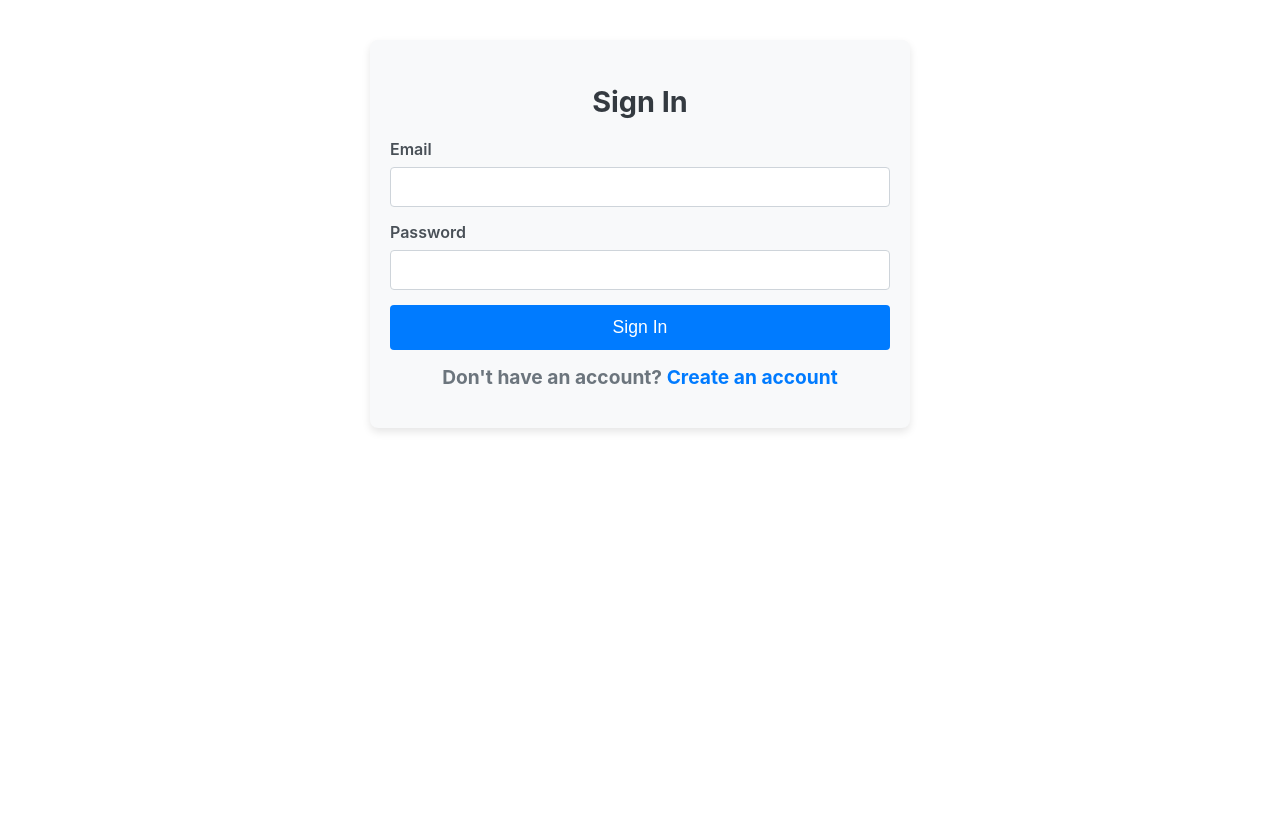
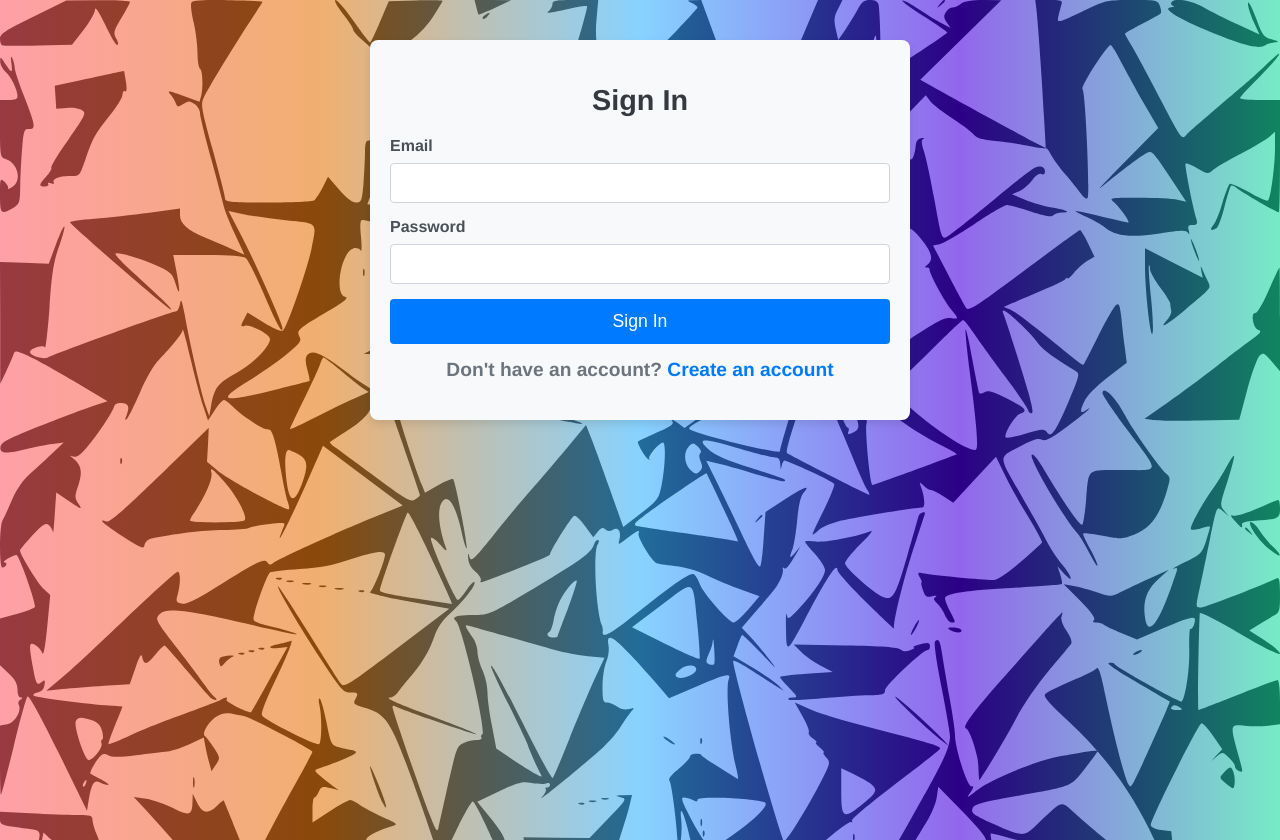
Before and after one commit to MichaelLevin5908/banking_application, a React (Create React App) app in the folder frontend/: page /signin in a window 1280 px wide. Before the commit the page ends 800 px from the top, so only its background shows below. Built offline with nearby package versions, Linux system fonts and the light colour scheme.

Commit message:
Added frontend changes to sign in page

```diff
--- a/frontend/src/Style/signin.css
+++ b/frontend/src/Style/signin.css
@@ -77,11 +77,32 @@
     text-align: center;
 }
 
+/* Apply SVG background with gradient overlay */
+body {
+    margin: 0;
+    padding: 0;
+    min-height: 100vh;
+    background:
+        linear-gradient(90deg, rgba(255, 95, 109, 0.6), rgba(230, 123, 16, 0.6), rgba(55, 181, 255, 0.6), rgba(74, 0, 224, 0.6), rgba(28, 221, 160, 0.6)),
+        url('images/signin-bg.svg') no-repeat center center fixed;
+    background-size: cover;
+    font-family: 'Helvetica Neue', Arial, sans-serif; /* Matches Stripe's font style */
+}
+
+
+
+
 /* Link to sign-up page */
 .signin-container p {
     text-align: center;
     margin-top: 15px;
 }
+
+/* Apply the font style across the sign-in container */
+.signin-container {
+    font-family: 'Helvetica Neue', Arial, sans-serif;
+}
+
 
 .signin-container p a {
     color: #007bff;
```
Also changed, not shown: frontend/src/Style/images/signin-bg.svg (added).
